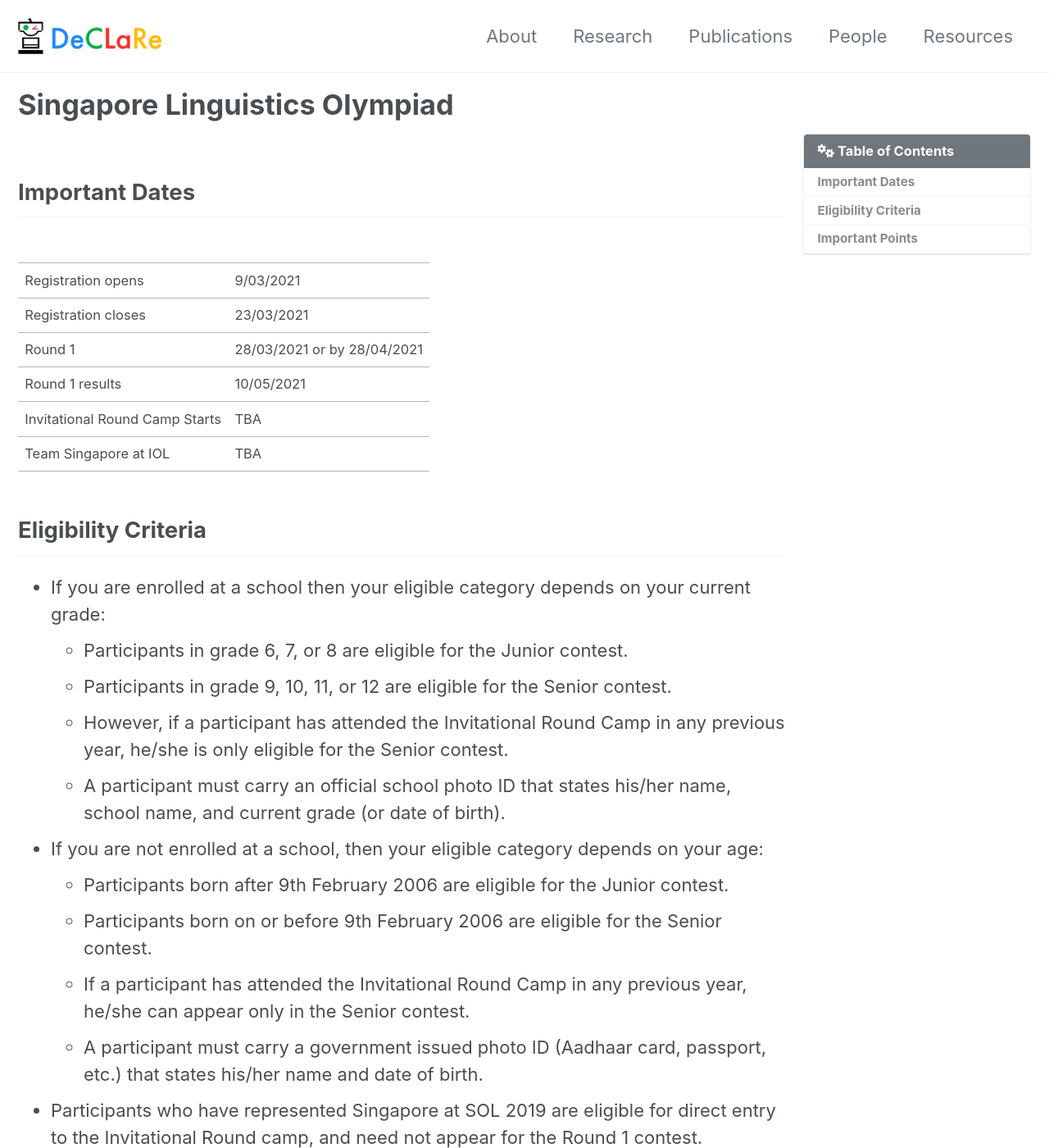
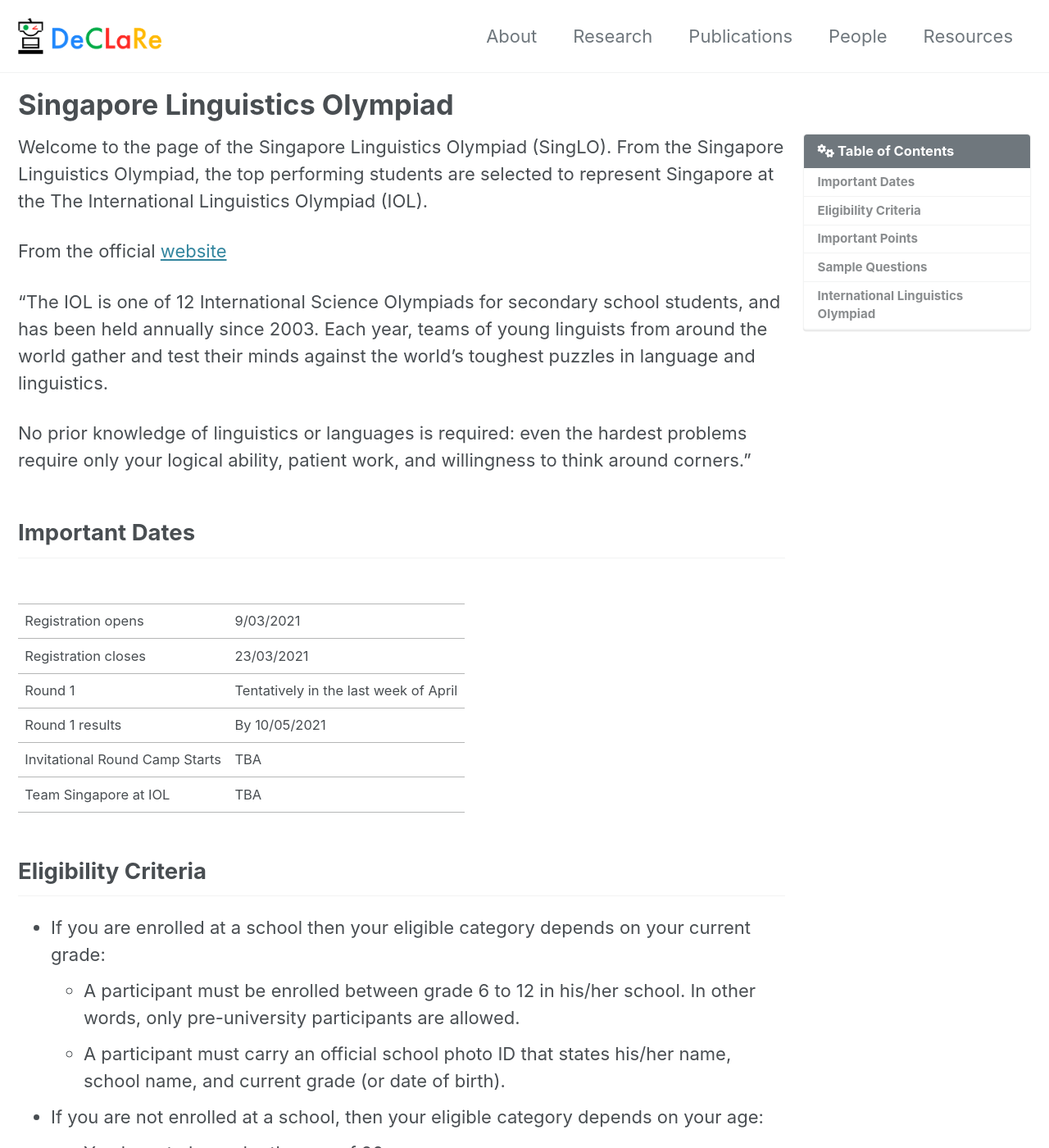
Before and after one commit to declare-lab/declare-lab.github.io, a Jekyll site: the page built from _pages/singlo.md, in a window 1280 px wide and 1400 px high. Shown: the whole window at 82% size. Built offline with Jekyll 4.4.1, drawn with Linux system fonts in a browser that asks for light colours; cached includes are drawn as plain includes; nearby versions of some CDN libraries; some of the changed text lies outside the part shown.

Commit message:
Update and rename sol.md to singlo.md

```diff
--- a/_pages/sol.md
+++ b/_pages/singlo.md
@@ -13,29 +13,33 @@
 articlecolour: "#00001a"
 
 ---
+Welcome to the page of the Singapore Linguistics Olympiad (SingLO). From the Singapore Linguistics Olympiad, the top performing students are selected to represent Singapore at the The International Linguistics Olympiad (IOL).
+
+From the official [website](https://ioling.org/)
+
+“The IOL is one of 12 International Science Olympiads for secondary school students, and has been held annually since 2003. Each year, teams of young linguists from around the world gather and test their minds against the world's toughest puzzles in language and linguistics.
+
+No prior knowledge of linguistics or languages is required: even the hardest problems require only your logical ability, patient work, and willingness to think around corners.”
 
 ## Important Dates
 
 |  | |
 | Registration opens             | 9/03/2021 |
 | Registration closes            | 23/03/2021 |
-| Round 1                        | 28/03/2021 or by 28/04/2021 |
-| Round 1 results                | 10/05/2021 |
+| Round 1                        | Tentatively in the last week of April |
+| Round 1 results                | By 10/05/2021 |
 | Invitational Round Camp Starts | TBA |
 | Team Singapore at IOL          | TBA |
 
 ## Eligibility Criteria
 
 - If you are enrolled at a school then your eligible category depends on your current grade:
-  - Participants in grade 6, 7, or 8 are eligible for the Junior contest.
-  - Participants in grade 9, 10, 11, or 12 are eligible for the Senior contest.
-  - However, if a participant has attended the Invitational Round Camp in any previous year, he/she is only eligible for the Senior contest.
+  - A participant must be enrolled between grade 6 to 12 in his/her school. In other words, only pre-university participants are allowed.
   - A participant must carry an official school photo ID that states his/her name, school name, and current grade (or date of birth).
 - If you are not enrolled at a school, then your eligible category depends on your age:
-  - Participants born after 9th February 2006 are eligible for the Junior contest.
-  - Participants born on or before 9th February 2006 are eligible for the Senior contest.
+  - You have to be under the age of 20.
   - If a participant has attended the Invitational Round Camp in any previous year, he/she can appear only in the Senior contest.
-  - A participant must carry a government issued photo ID (Aadhaar card, passport, etc.) that states his/her name and date of birth.
+  - A participant must carry a government-issued photo ID (Aadhaar card, passport, etc.) that states his/her name and date of birth.
 - Participants who have represented Singapore at SOL 2019 are eligible for direct entry to the Invitational Round camp, and need not appear for the Round 1 contest.
 - Participants who are not Singaporean citizens are eligible to participate in the Round 1 contest provided they reside in Singapore and are enrolled at a school in Singapore.
 
@@ -43,3 +47,11 @@
 
 - A participant may also register at the nearest center on the exam day as a "walk-in" applicant by sharing the registration details and paying the fees equivalent to the standard registration fees for that year.
 - Once the registration is done, a tentative list of students and their roll numbers will be posted on this website. Keep checking this website for further updates!
+
+## Sample Questions
+
+- Please refer to this link for the sample questions: [https://aplo.asia/problems-by-year/](https://aplo.asia/problems-by-year/)
+
+## International Linguistics Olympiad
+
+- Top four participants of the Singapore Linguistics Olympiad contest will be eligible to participate in the International Linguistics Olympiad. For further details about the registration for IOL please visit this link: [https://ioling.org/participation/](https://ioling.org/participation/)
```
